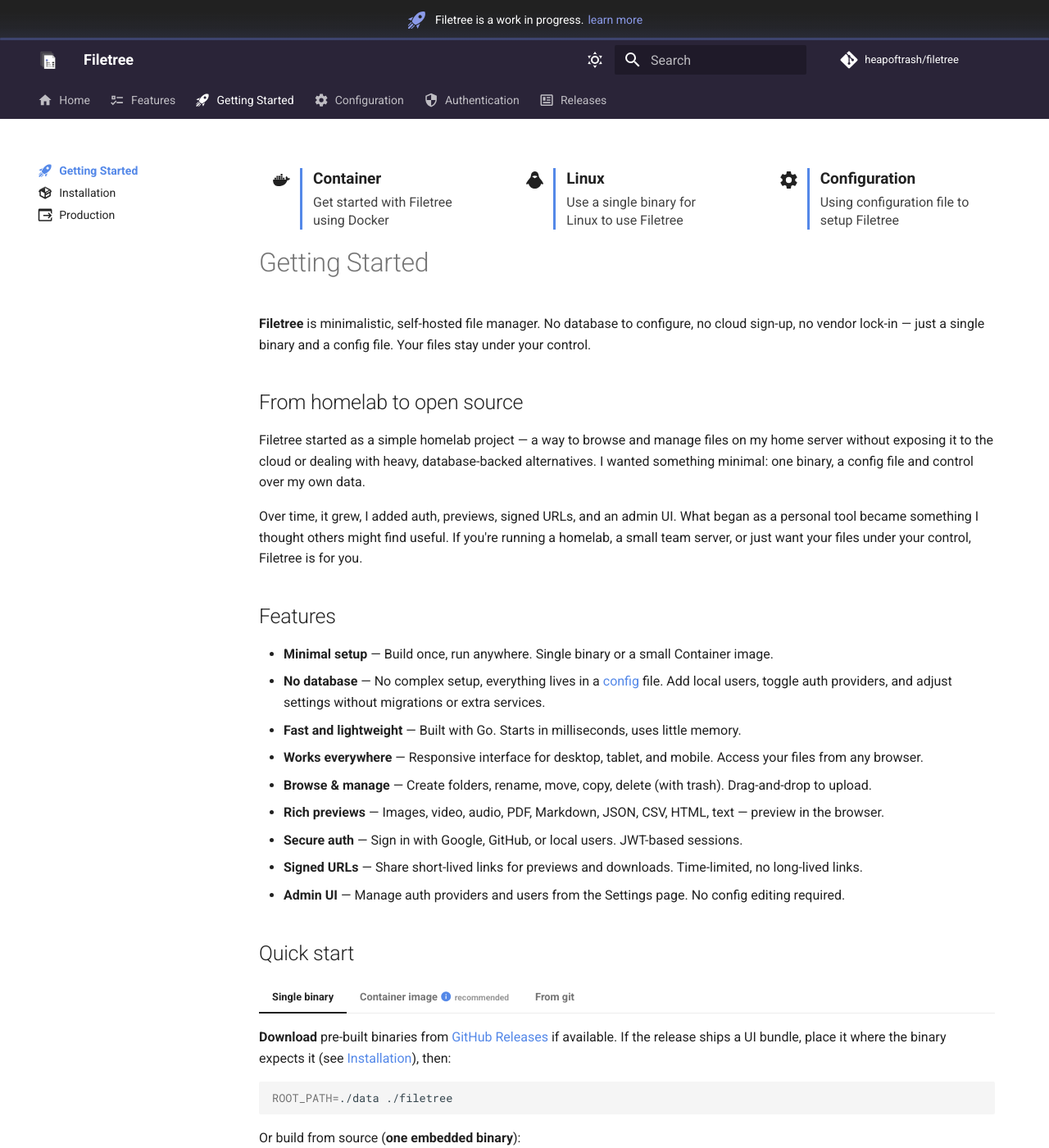
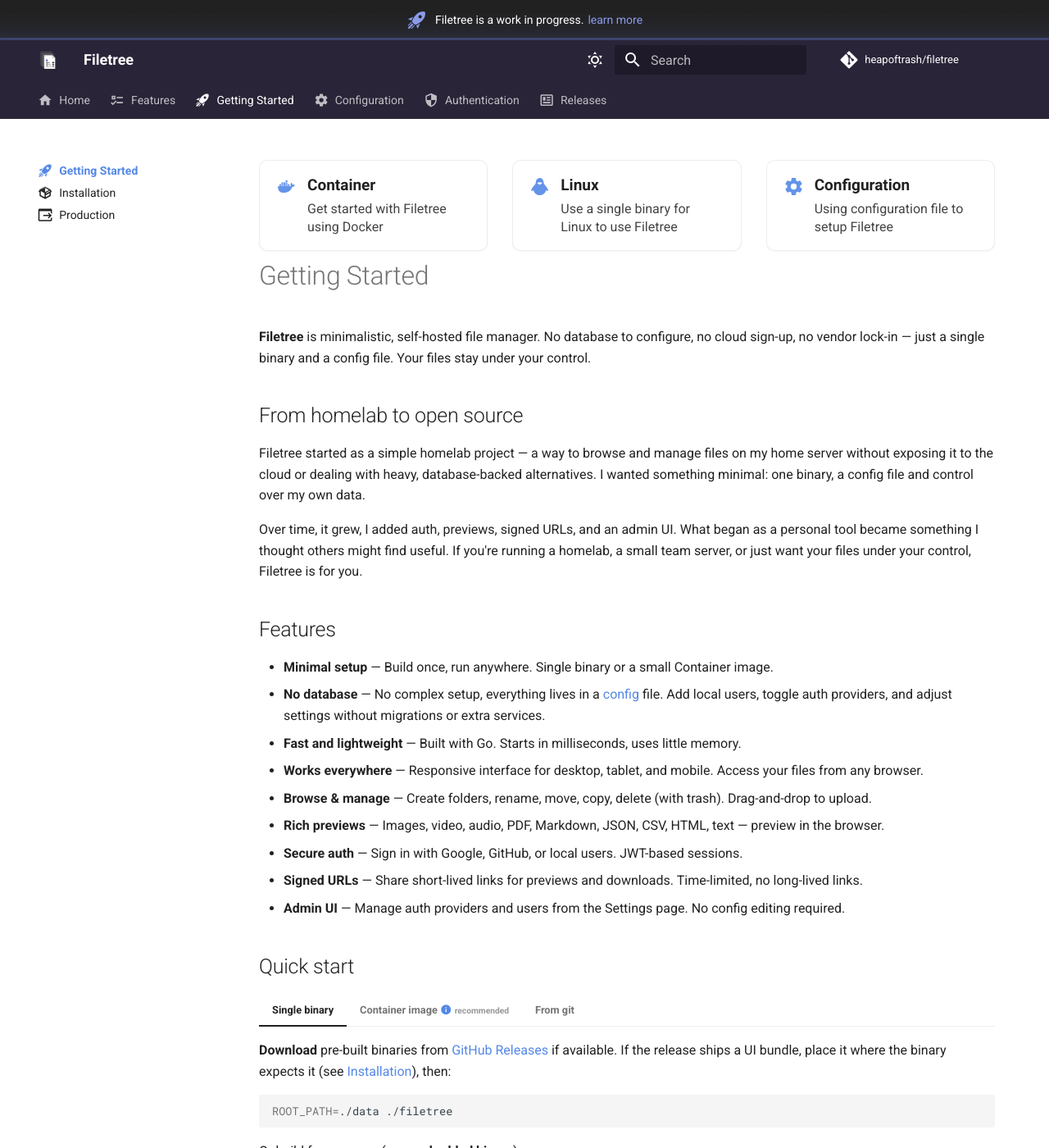
Before and after one commit to heapoftrash/filetree, an MkDocs documentation site: the page built from docs/getting-started/index.md, in a window 1280 px wide and 1400 px high. Shown: the whole window at 82% size. Built offline with MkDocs 1.6.1 and Material for MkDocs 9.7.7, drawn with Linux system fonts in a browser that asks for light colours; comment, search, counter and statistics services are not loaded.

Commit message:
style(docs): subtler feature cards instead of left bar

```diff
--- a/docs/assets/styles/page-meta.css
+++ b/docs/assets/styles/page-meta.css
@@ -25,9 +25,11 @@
 
 .md-page-feature-card {
   padding: 0;
-  border-radius: 0.375rem;
-  background: var(--md-default-bg-color--light, rgba(0, 0, 0, 0.05));
-  transition: transform 0.2s, box-shadow 0.2s;
+  border-radius: 0.5rem;
+  border: 1px solid var(--md-default-fg-color--lightest, rgba(0, 0, 0, 0.08));
+  background: var(--md-default-bg-color);
+  box-shadow: 0 1px 2px rgba(0, 0, 0, 0.04);
+  transition: transform 0.2s ease, box-shadow 0.2s ease, border-color 0.2s ease;
   overflow: hidden;
 }
 
@@ -43,16 +45,20 @@ a.md-page-feature-card--link:focus {
 }
 
 [data-md-color-scheme="slate"] .md-page-feature-card {
-  background: var(--md-default-bg-color--lighter, rgba(255, 255, 255, 0.05));
+  border-color: rgba(255, 255, 255, 0.1);
+  background: rgba(255, 255, 255, 0.03);
+  box-shadow: 0 1px 2px rgba(0, 0, 0, 0.2);
 }
 
 .md-page-feature-card:hover {
-  transform: translateY(-1px);
-  box-shadow: 0 2px 8px rgba(0, 0, 0, 0.08);
+  transform: translateY(-2px);
+  border-color: rgba(84, 136, 232, 0.35);
+  box-shadow: 0 6px 16px rgba(42, 36, 56, 0.08);
 }
 
-a.md-page-feature-card--link:hover {
-  box-shadow: 0 4px 12px rgba(0, 0, 0, 0.12);
+[data-md-color-scheme="slate"] .md-page-feature-card:hover {
+  border-color: rgba(84, 136, 232, 0.45);
+  box-shadow: 0 6px 16px rgba(0, 0, 0, 0.28);
 }
 
 .md-page-feature-card__img {
@@ -75,8 +81,8 @@ a.md-page-feature-card--link:hover {
 .md-page-feature-card__body {
   display: flex;
   align-items: flex-start;
-  gap: 0.5rem;
-  padding: 0.5rem 0.75rem;
+  gap: 0.65rem;
+  padding: 0.85rem 1rem;
 }
 
 .md-page-feature-card__icon {
@@ -87,7 +93,8 @@ a.md-page-feature-card--link:hover {
   width: 1.25rem;
   height: 1.25rem;
   margin-top: 0.1rem;
-  color: var(--md-default-fg-color);
+  color: #5488e8;
+  opacity: 0.9;
 }
 
 .md-page-feature-card__icon svg {
@@ -98,16 +105,14 @@ a.md-page-feature-card--link:hover {
 }
 
 [data-md-color-scheme="slate"] .md-page-feature-card__icon {
-  color: rgba(255, 255, 255, 0.9);
+  color: #7aa2ef;
+  opacity: 1;
 }
-
 
 .md-page-feature-card__text {
   flex: 1;
   min-width: 0;
   line-height: 1.4;
-  padding-left: 0.65rem;
-  border-left: 3px solid #5488e8;
 }
 
 .md-page-feature-card__title {
```
